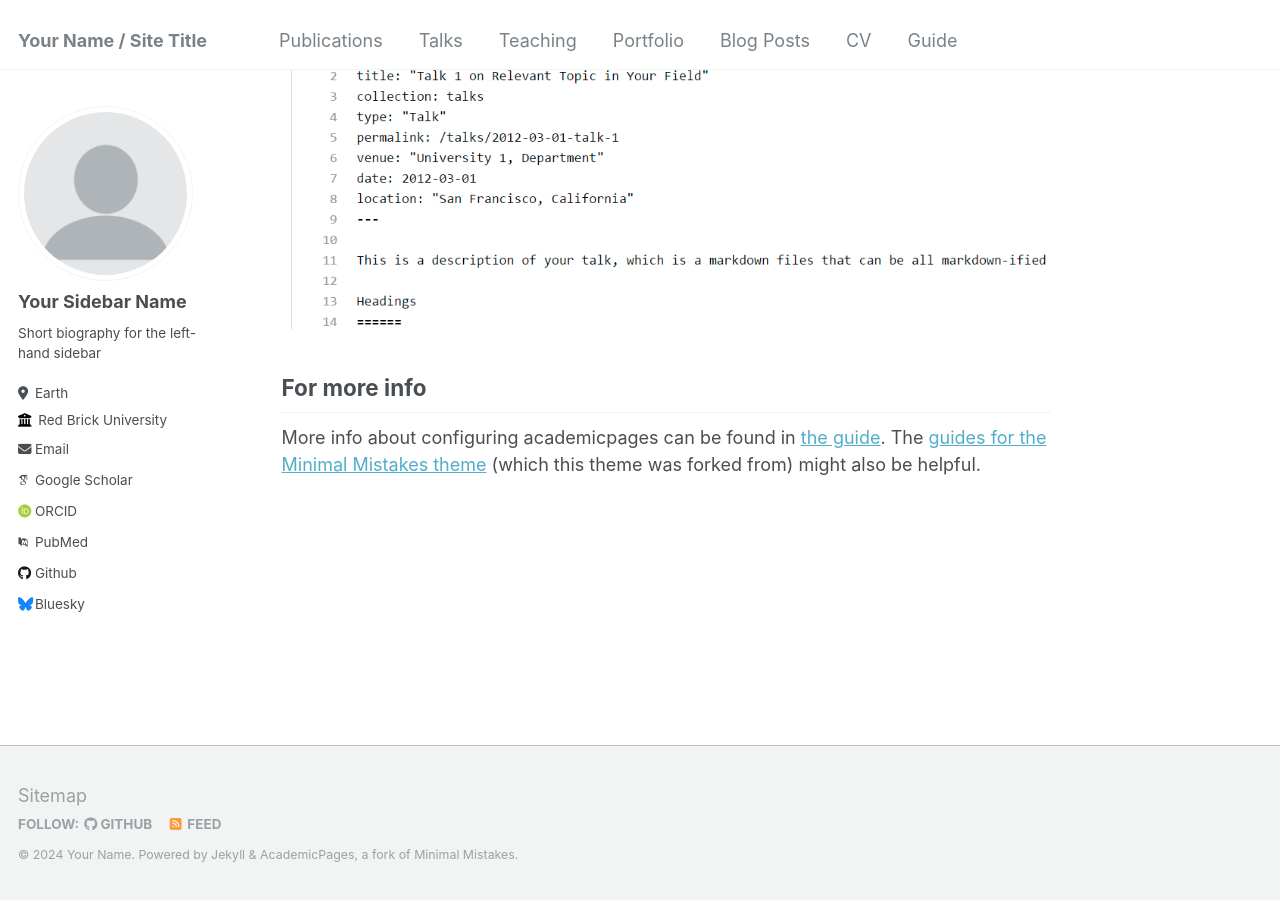
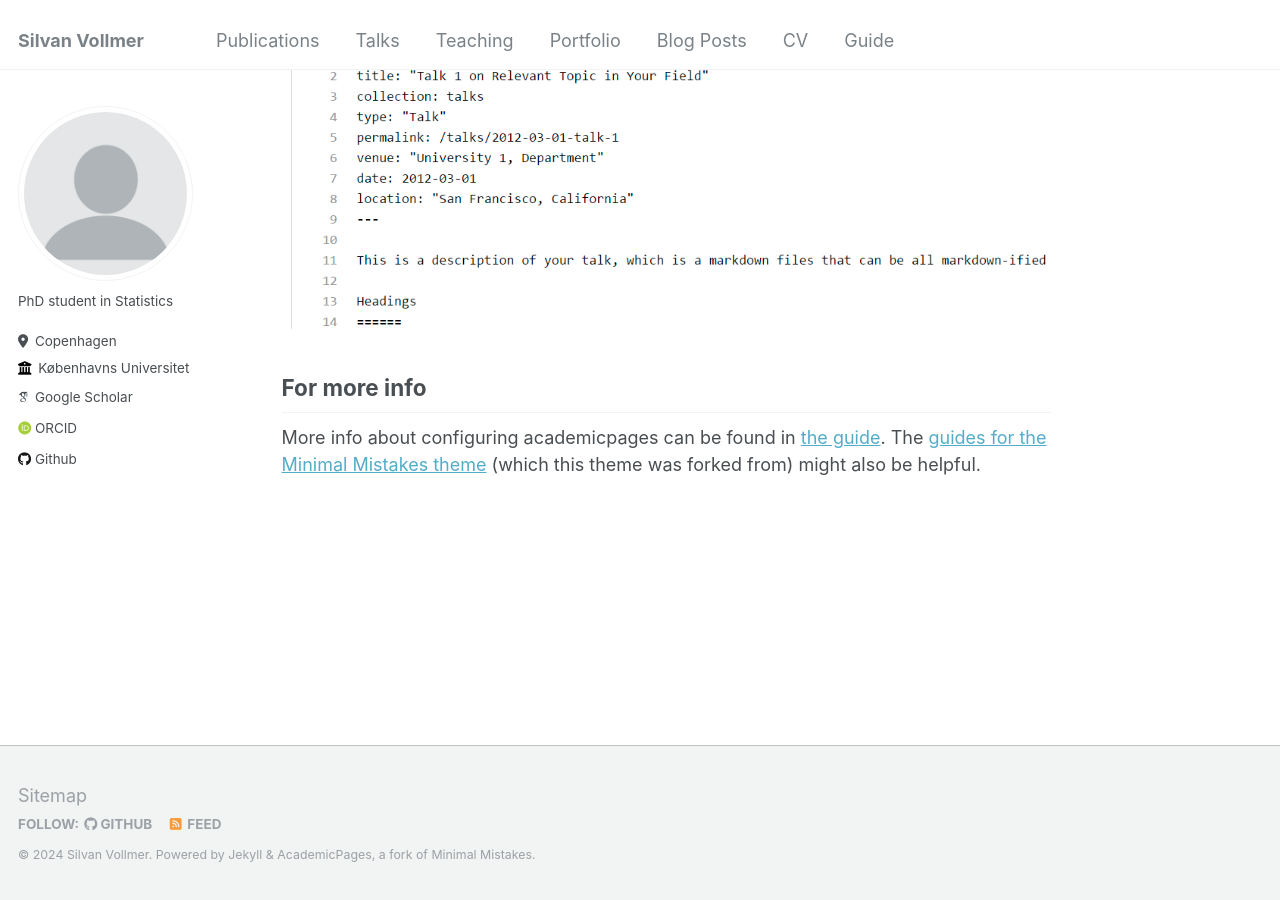
Before and after one commit to silvanvollmer/silvanvollmer.github.io, a Jekyll site: the page built from _pages/about.md, in a window 1280 px wide and 900 px high, scrolled down 2660 px. Built offline with Jekyll 4.4.1, drawn with Linux system fonts in a browser that asks for light colours; some web fonts are replaced.

Commit message:
Update _config.yml

```diff
--- a/_config.yml
+++ b/_config.yml
@@ -8,9 +8,9 @@
 
 # Basic Site Settings
 locale                   : "en-US"
-title                    : "Your Name / Site Title"
+title                    : "Silvan Vollmer"
 title_separator          : "-"
-name                     : &name "Your Name"
+name                     : &name "Silvan Vollmer"
 description              : &description "personal description"
 url                      : https://academicpages.github.io # the base hostname & protocol for your site e.g. "https://mmistakes.github.io"
 baseurl                  : "" # the subpath of your site, e.g. "/blog"
@@ -22,32 +22,28 @@ repository               : "academicpages/academicpages.github.io"
 author:
   # Biographic information
   avatar           : "profile.png"
-  name             : "Your Sidebar Name"
+  name             : ""
   pronouns         : # example: "she/her"
-  bio              : "Short biography for the left-hand sidebar"
-  location         : "Earth"
-  employer         : "Red Brick University"
+  bio              : "PhD student in Statistics"
+  location         : "Copenhagen"
+  employer         : "Københavns Universitet"
   uri              : # URL
-  email            : "none@example.org"
 
   # Academic websites
   arxiv            : # URL - Update with the correct link to your profile
-  googlescholar    : "https://scholar.google.com/citations?user=PS_CX0AAAAAJ"
+  googlescholar    : "https://scholar.google.com/citations?user=TMZ75lUAAAAJ&hl=en"
   impactstory      : # URL
-  orcid            : "http://orcid.org/yourorcidurl"
-  pubmed           : "https://www.ncbi.nlm.nih.gov/pubmed/?term=john+snow"
-  researchgate     : # URL
+  orcid            : "https://orcid.org/my-orcid?orcid=0009-0007-5459-4667"
 
   # Repositories and software development
   bitbucket        : # Username - Update with your username on the site
   codepen          : # Username
   dribbble         : # Username
-  github           : "academicpages"
+  github           : "silvanvollmer"
   kaggle           : # Username
   stackoverflow    : # User number or user number and name (i.e., use "1" or "1/jeff-atwood")
 
   # Social media
-  bluesky          : "bsky.app" # Replace this with you Bluesky username
   facebook         : # Username
   flickr           : # Username
   foursquare       : # Username
```
